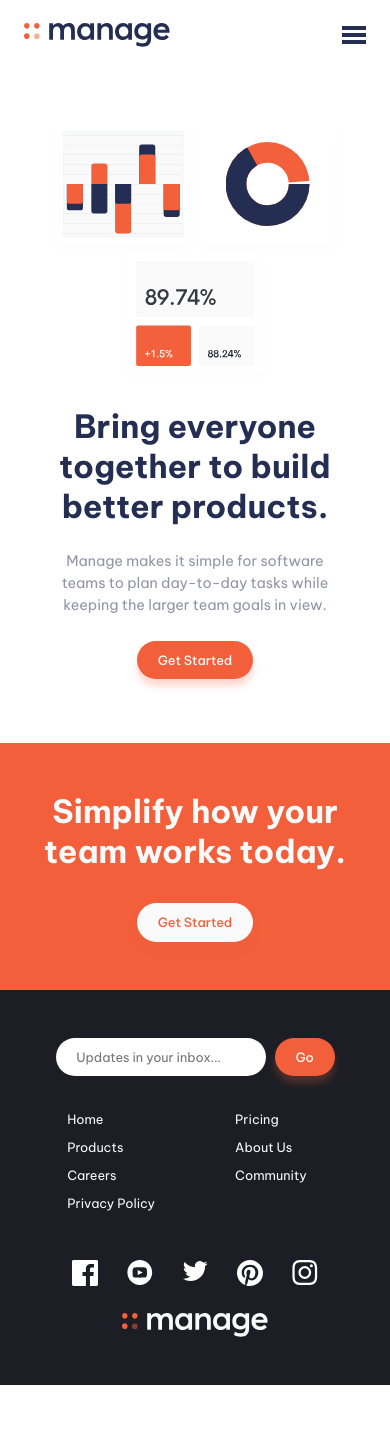
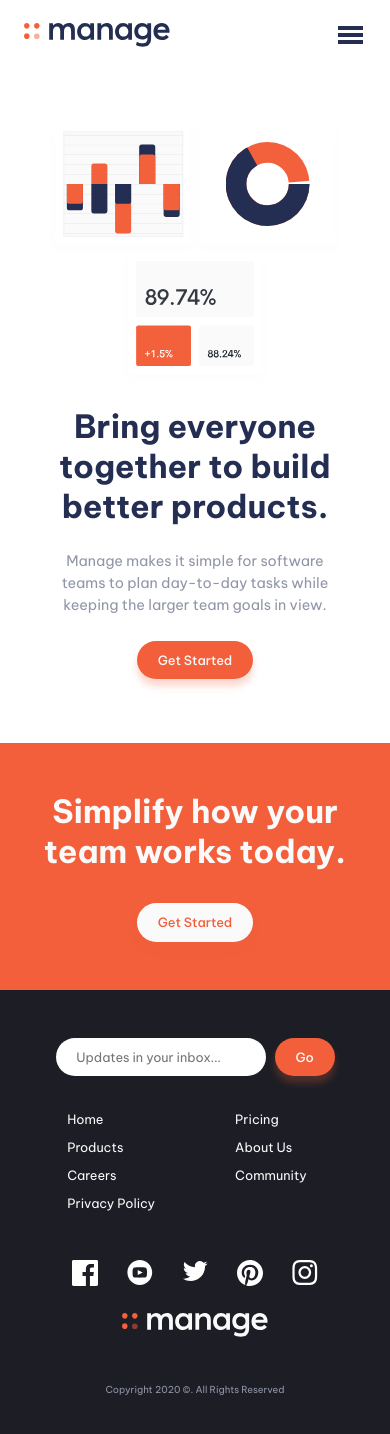
Before and after one commit to abdulrehmandev/manage-landing-page, a website built with Vite: page index.html in a window 390 px wide. Before the commit the page ends 1385 px from the top, so only its background shows below. Built offline with nearby package versions, Linux system fonts and the light colour scheme.

Commit message:
Update Body

```diff
--- a/index.html
+++ b/index.html
@@ -119,6 +119,7 @@
                 placeholder="Updates in your inbox..." />
               <button class="btn-primary">Go</button>
             </form>
+            <p class="footer-copyright text">Copyright 2020 &#169;. All Rights Reserved</p>
           </div>
         </div>
       </div>
--- a/style.css
+++ b/style.css
@@ -12,6 +12,7 @@
 
   --shadow-clr-accent: hsl(12, 88%, 59%, 0.25);
 
+  --fs-extra-small: 0.6rem;
   --fs-small: 0.8rem;
   --fs-regular: 0.9rem;
   --fs-heading-secondary: 2rem;
@@ -169,6 +170,8 @@ button {
     border: none;
     width: 24px;
     aspect-ratio: 1;
+    padding: 1rem;
+    border-radius: 5px;
     z-index: 101;
     background-image: url(./images/icon-hamburger.svg);
     background-repeat: no-repeat;
@@ -176,7 +179,10 @@ button {
   }
 
   .header-toggle[aria-expanded="true"] {
+    background-color: rgb(255, 255, 255, 0.5);
+    backdrop-filter: blur(30rem);
     background-image: url(./images/icon-close.svg);
+    box-shadow: 0 0 10px rgb(255, 255, 255, 0.5);
   }
 
   .header-btn {
@@ -207,13 +213,12 @@ button {
     border-radius: var(--border-radius);
     margin: 0;
     padding-block: 1.5rem;
+    opacity: 0.9;
+    backdrop-filter: blur(8px);
   }
 }
 
 /* Hero */
-.hero {
-  /* padding-block: var(--padding-block); */
-}
 
 .hero-wrapper {
   display: flex;
@@ -291,7 +296,6 @@ button {
 } */
 
 .cta-wrapper {
-  /* padding-block: var(--padding-block); */
   display: flex;
   align-items: center;
   justify-content: space-between;
@@ -364,8 +368,15 @@ button {
   margin-right: 0.3rem;
 }
 
+.footer-copyright {
+  font-size: var(--fs-extra-small);
+  margin-top: 2.5rem;
+  text-align: right;
+}
+
 @media (max-width: 796px) {
   .primary-footer-wrapper {
+    position: relative;
     flex-direction: column;
     align-items: center;
     gap: 2rem;
@@ -383,6 +394,7 @@ button {
     order: 3;
 
     gap: 0.7rem;
+    margin-bottom: 4rem;
   }
 
   .footer-logo-social a {
@@ -396,4 +408,10 @@ button {
   .social-list .icon {
     width: 26px;
   }
+
+  .footer-copyright {
+    position: absolute;
+    inset: auto 0 0;
+    text-align: center;
+  }
 }
```
